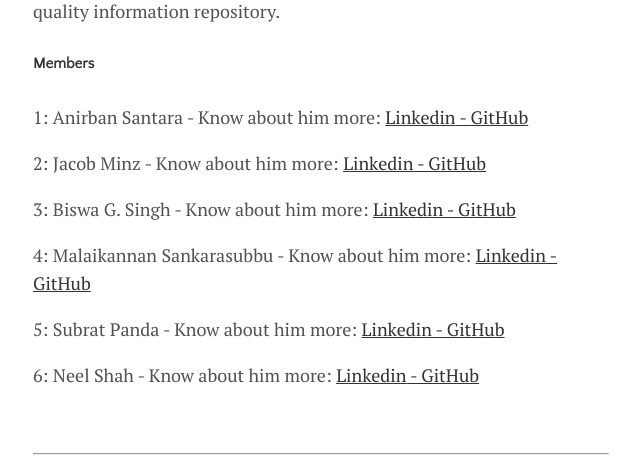
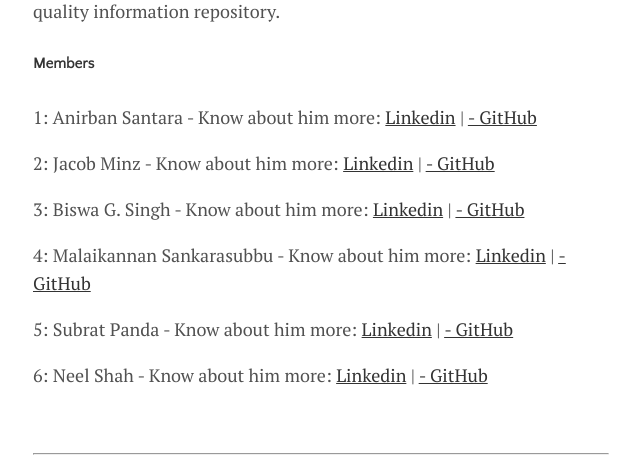
Before and after one commit to IndiaDeepLearningInitiative-IDLI/IndiaDeepLearningInitiative-IDLI.github.io, a Jekyll site: the page built from team.html, in a window 1280 px wide. Shown: the part 457-931 px from the top of the page, without its empty margins (319-959 px from the left). Built offline with Jekyll 4.4.1, drawn with Linux system fonts in a browser that asks for light colours; nearby versions of some CDN libraries; comment, search, counter and statistics services are not loaded.

```diff
--- a/team.html
+++ b/team.html
@@ -12,10 +12,10 @@ title: Team
   <h3 style="text-align: center;">Static Website Action Team</h3>
   <p style="text-align:justify;">About: SWAT team is responsible for building and maintaining a high quality information repository.</p>
   <h5>Members</h5>
-  <p>1: Anirban Santara - Know about him more: <a href="https://www.linkedin.com/in/anirbansantara/">Linkedin</a><a href="https://github.com/Santara"> - GitHub</a></p>
-  <p>2: Jacob Minz - Know about him more: <a href="https://www.linkedin.com/in/jacob-minz-16762a3/">Linkedin</a><a href="https://github.com/jrminz"> - GitHub</a></p>
-  <p>3: Biswa G. Singh - Know about him more: <a href="https://www.linkedin.com/in/biswagsingh/">Linkedin</a><a href="https://github.com/biswatherockstar"> - GitHub</a></p>
-  <p>4: Malaikannan Sankarasubbu - Know about him more: <a href="https://www.linkedin.com/in/malaikannan/">Linkedin</a><a href="https://github.com/malaikannan"> - GitHub</a></p>
-  <p>5: Subrat Panda - Know about him more: <a href="">Linkedin</a><a href="https://github.com/subratpanda"> - GitHub</a></p>
-  <p>6: Neel Shah - Know about him more: <a href="https://www.linkedin.com/in/neel-shah-7b5495104/">Linkedin</a><a href="https://github.com/NeelShah18"> - GitHub</a></p>
+  <p>1: Anirban Santara - Know about him more: <a href="https://www.linkedin.com/in/anirbansantara/">Linkedin</a> | <a href="https://github.com/Santara"> - GitHub</a></p>
+  <p>2: Jacob Minz - Know about him more: <a href="https://www.linkedin.com/in/jacob-minz-16762a3/">Linkedin</a> | <a href="https://github.com/jrminz"> - GitHub</a></p>
+  <p>3: Biswa G. Singh - Know about him more: <a href="https://www.linkedin.com/in/biswagsingh/">Linkedin</a> | <a href="https://github.com/biswatherockstar"> - GitHub</a></p>
+  <p>4: Malaikannan Sankarasubbu - Know about him more: <a href="https://www.linkedin.com/in/malaikannan/">Linkedin</a> | <a href="https://github.com/malaikannan"> - GitHub</a></p>
+  <p>5: Subrat Panda - Know about him more: <a href="">Linkedin</a> | <a href="https://github.com/subratpanda"> - GitHub</a></p>
+  <p>6: Neel Shah - Know about him more: <a href="https://www.linkedin.com/in/neel-shah-7b5495104/">Linkedin</a> | <a href="https://github.com/NeelShah18"> - GitHub</a></p>
 </div>
```
